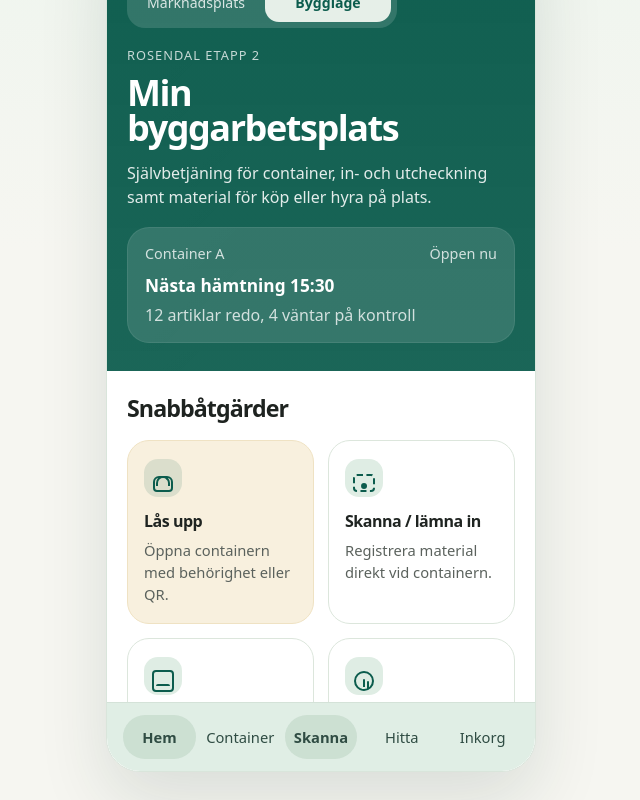
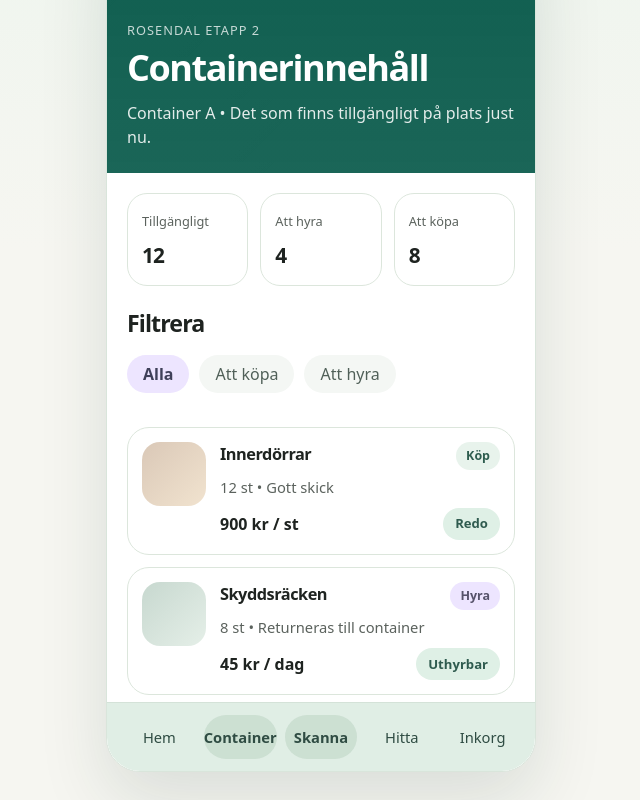
Before and after one commit to Alibd99/RebuildR, a React (Vite) app: page / in a window 1280 px wide. Both pictures are taken after a click on the button "Container". Shown: the part 116-916 px from the top of the page, without its empty margins (319-959 px from the left). Built offline with nearby package versions, Linux system fonts and the light colour scheme.

Commit message:
Added container screen navigation

```diff
--- a/src/App.tsx
+++ b/src/App.tsx
@@ -1,4 +1,56 @@
+import { useState } from "react";
+
+type Screen = "home" | "container";
+type Filter = "all" | "buy" | "rent";
+
+const containerItems = [
+  {
+    id: 1,
+    name: "Innerdörrar",
+    details: "12 st • Gott skick",
+    price: "900 kr / st",
+    type: "buy" as const,
+    status: "Redo",
+    imageClass: "item-image-a",
+  },
+  {
+    id: 2,
+    name: "Skyddsräcken",
+    details: "8 st • Returneras till container",
+    price: "45 kr / dag",
+    type: "rent" as const,
+    status: "Uthyrbar",
+    imageClass: "item-image-b",
+  },
+  {
+    id: 3,
+    name: "Plywoodskivor",
+    details: "26 st • Zon B",
+    price: "250 kr / st",
+    type: "buy" as const,
+    status: "Reserverad",
+    imageClass: "item-image-c",
+  },
+  {
+    id: 4,
+    name: "Elcentraler",
+    details: "4 st • Kräver kontroll",
+    price: "Väntar på kontroll",
+    type: "rent" as const,
+    status: "Kontroll",
+    imageClass: "item-image-d",
+  },
+];
+
 function App() {
+  const [screen, setScreen] = useState<Screen>("home");
+  const [filter, setFilter] = useState<Filter>("all");
+
+  const filteredItems = containerItems.filter((item) => {
+    if (filter === "all") return true;
+    return item.type === filter;
+  });
+
   return (
     <main className="app-shell">
       <div className="phone-frame">
@@ -11,12 +63,17 @@ function App() {
         </header>
 
         <div className="content-scroll">
+          {screen === "home" ? (
+            <>
               <section className="hero-panel">
                 <div className="mode-toggle" aria-label="Läge">
                   <button className="mode-button" type="button">
                     Marknadsplats
                   </button>
-              <button className="mode-button mode-button-active" type="button">
+                  <button
+                    className="mode-button mode-button-active"
+                    type="button"
+                  >
                     Byggläge
                   </button>
                 </div>
@@ -24,8 +81,8 @@ function App() {
                 <p className="eyebrow">Rosendal Etapp 2</p>
                 <h1>Min byggarbetsplats</h1>
                 <p className="lead">
-              Självbetjäning för container, in- och utcheckning samt material
-              för köp eller hyra på plats.
+                  Självbetjäning för container, in- och utcheckning samt
+                  material för köp eller hyra på plats.
                 </p>
 
                 <article className="site-summary">
@@ -43,82 +100,86 @@ function App() {
                   <h2>Snabbåtgärder</h2>
                 </div>
                 <div className="action-grid">
-              <article className="action-card action-card-primary">
+                  <button
+                    className="action-card action-card-button action-card-primary"
+                    type="button"
+                  >
                     <div className="action-icon" />
                     <h3>Lås upp</h3>
                     <p>Öppna containern med behörighet eller QR.</p>
-              </article>
+                  </button>
 
-              <article className="action-card">
+                  <button className="action-card action-card-button" type="button">
                     <div className="action-icon action-icon-scan" />
                     <h3>Skanna / lämna in</h3>
                     <p>Registrera material direkt vid containern.</p>
-              </article>
+                  </button>
 
-              <article className="action-card">
+                  <button
+                    className="action-card action-card-button"
+                    type="button"
+                    onClick={() => setScreen("container")}
+                  >
                     <div className="action-icon action-icon-box" />
                     <h3>Containerinnehåll</h3>
                     <p>Se allt som finns tillgängligt på platsen just nu.</p>
-              </article>
+                  </button>
 
-              <article className="action-card">
+                  <button className="action-card action-card-button" type="button">
                     <div className="action-icon action-icon-log" />
                     <h3>Händelselogg</h3>
                     <p>Öppna senaste in- och utcheckningar.</p>
-              </article>
+                  </button>
                 </div>
               </section>
 
               <section className="section">
                 <div className="section-heading">
                   <h2>I containern</h2>
-            </div>
-            <div className="filter-row">
-              <button className="filter-pill filter-pill-active" type="button">
-                Alla
-              </button>
-              <button className="filter-pill" type="button">
-                Att köpa
-              </button>
-              <button className="filter-pill" type="button">
-                Att hyra
+                  <button
+                    className="text-link"
+                    type="button"
+                    onClick={() => setScreen("container")}
+                  >
+                    Visa alla
                   </button>
                 </div>
 
                 <div className="item-list">
-              <article className="item-card">
+                  {containerItems.slice(0, 2).map((item) => (
+                    <article className="item-card" key={item.id}>
                       <div className="item-card-top">
-                  <div className="item-image item-image-a" />
-                  <span className="item-tag">Köp</span>
+                        <div className={`item-image ${item.imageClass}`} />
+                        <span
+                          className={
+                            item.type === "rent"
+                              ? "item-tag item-tag-rental"
+                              : "item-tag"
+                          }
+                        >
+                          {item.type === "rent" ? "Hyra" : "Köp"}
+                        </span>
                       </div>
-                <h3>Innerdörrar</h3>
-                <p>12 st • Gott skick</p>
-                <strong>900 kr / st</strong>
+                      <h3>{item.name}</h3>
+                      <p>{item.details}</p>
+                      <strong>{item.price}</strong>
                     </article>
+                  ))}
 
-              <article className="item-card">
-                <div className="item-card-top">
-                  <div className="item-image item-image-b" />
-                  <span className="item-tag item-tag-rental">Hyra</span>
-                </div>
-                <h3>Skyddsräcken</h3>
-                <p>8 st • Returneras till container</p>
-                <strong>45 kr / dag</strong>
-              </article>
-
-              <article className="item-card item-card-wide">
+                  <button
+                    className="item-card item-card-wide item-card-button"
+                    type="button"
+                    onClick={() => setScreen("container")}
+                  >
                     <div className="item-card-header">
                       <div>
-                    <span className="mini-label">Väntar på kontroll</span>
-                    <h3>Elcentraler</h3>
+                        <span className="mini-label">Container A</span>
+                        <h3>Öppna containerinnehåll</h3>
                       </div>
-                  <span className="status-pill status-pill-soft">4 st</span>
+                      <span className="status-pill">12 artiklar</span>
                     </div>
-                <p>
-                  Saknar slutlig kontroll innan publicering i byggläge eller
-                  marknadsplats.
-                </p>
-              </article>
+                    <p>Se köp, hyra och det som väntar på kontroll.</p>
+                  </button>
                 </div>
               </section>
 
@@ -141,13 +202,137 @@ function App() {
                   </article>
                 </div>
               </section>
+            </>
+          ) : (
+            <>
+              <section className="hero-panel hero-panel-compact">
+                <button
+                  className="back-link"
+                  type="button"
+                  onClick={() => setScreen("home")}
+                >
+                  ← Tillbaka
+                </button>
+                <p className="eyebrow">Rosendal Etapp 2</p>
+                <h1>Containerinnehåll</h1>
+                <p className="lead">
+                  Container A • Det som finns tillgängligt på plats just nu.
+                </p>
+              </section>
+
+              <section className="section">
+                <div className="container-summary-grid">
+                  <article className="summary-card">
+                    <span className="summary-label">Tillgängligt</span>
+                    <strong>12</strong>
+                  </article>
+                  <article className="summary-card">
+                    <span className="summary-label">Att hyra</span>
+                    <strong>4</strong>
+                  </article>
+                  <article className="summary-card">
+                    <span className="summary-label">Att köpa</span>
+                    <strong>8</strong>
+                  </article>
+                </div>
+              </section>
+
+              <section className="section">
+                <div className="section-heading">
+                  <h2>Filtrera</h2>
+                </div>
+                <div className="filter-row">
+                  <button
+                    className={
+                      filter === "all"
+                        ? "filter-pill filter-pill-active"
+                        : "filter-pill"
+                    }
+                    type="button"
+                    onClick={() => setFilter("all")}
+                  >
+                    Alla
+                  </button>
+                  <button
+                    className={
+                      filter === "buy"
+                        ? "filter-pill filter-pill-active"
+                        : "filter-pill"
+                    }
+                    type="button"
+                    onClick={() => setFilter("buy")}
+                  >
+                    Att köpa
+                  </button>
+                  <button
+                    className={
+                      filter === "rent"
+                        ? "filter-pill filter-pill-active"
+                        : "filter-pill"
+                    }
+                    type="button"
+                    onClick={() => setFilter("rent")}
+                  >
+                    Att hyra
+                  </button>
+                </div>
+              </section>
+
+              <section className="section section-tight">
+                <div className="container-list">
+                  {filteredItems.map((item) => (
+                    <article className="container-row" key={item.id}>
+                      <div className={`item-image ${item.imageClass}`} />
+                      <div className="container-row-content">
+                        <div className="container-row-top">
+                          <h3>{item.name}</h3>
+                          <span
+                            className={
+                              item.type === "rent"
+                                ? "item-tag item-tag-rental"
+                                : "item-tag"
+                            }
+                          >
+                            {item.type === "rent" ? "Hyra" : "Köp"}
+                          </span>
+                        </div>
+                        <p>{item.details}</p>
+                        <div className="container-row-bottom">
+                          <strong>{item.price}</strong>
+                          <span
+                            className={
+                              item.status === "Kontroll"
+                                ? "status-pill status-pill-soft"
+                                : "status-pill"
+                            }
+                          >
+                            {item.status}
+                          </span>
+                        </div>
+                      </div>
+                    </article>
+                  ))}
+                </div>
+              </section>
+            </>
+          )}
         </div>
 
         <nav className="bottom-nav" aria-label="Primär navigation">
-          <button className="nav-item nav-item-active" type="button">
+          <button
+            className={screen === "home" ? "nav-item nav-item-active" : "nav-item"}
+            type="button"
+            onClick={() => setScreen("home")}
+          >
             Hem
           </button>
-          <button className="nav-item" type="button">
+          <button
+            className={
+              screen === "container" ? "nav-item nav-item-active" : "nav-item"
+            }
+            type="button"
+            onClick={() => setScreen("container")}
+          >
             Container
           </button>
           <button className="nav-item nav-item-center" type="button">
@@ -164,4 +349,5 @@ function App() {
     </main>
   );
 }
+
 export default App;
--- a/src/styles.css
+++ b/src/styles.css
@@ -98,6 +98,11 @@ button {
   background:
     linear-gradient(180deg, rgba(12, 92, 77, 0.98), rgba(12, 92, 77, 0.94)),
     linear-gradient(135deg, rgba(255, 255, 255, 0.08), transparent);
+}
+
+.hero-panel-compact {
+  padding-top: 12px;
+  padding-bottom: 24px;
 }
 
 .content-scroll {
@@ -201,6 +206,26 @@ button {
   letter-spacing: -0.04em;
 }
 
+.text-link,
+.back-link {
+  color: inherit;
+  font-weight: 600;
+}
+
+.text-link {
+  color: var(--green-900);
+  font-size: 0.92rem;
+}
+
+.back-link {
+  display: inline-flex;
+  align-items: center;
+  margin-bottom: 6px;
+  padding: 0;
+  color: rgba(255, 255, 255, 0.84);
+  font-size: 0.92rem;
+}
+
 .card-stack,
 .question-list {
   display: grid;
@@ -218,6 +243,12 @@ button {
   border: 1px solid var(--line);
   border-radius: 22px;
   background: #ffffff;
+}
+
+.action-card-button {
+  display: block;
+  width: 100%;
+  text-align: left;
 }
 
 .action-card-primary {
@@ -463,6 +494,14 @@ button {
   background: linear-gradient(135deg, #c7d8cf, #e5efe8);
 }
 
+.item-image-c {
+  background: linear-gradient(135deg, #d9d0bb, #efe6d2);
+}
+
+.item-image-d {
+  background: linear-gradient(135deg, #d8dbe0, #eceff3);
+}
+
 .item-tag {
   display: inline-flex;
   align-items: center;
@@ -482,6 +521,12 @@ button {
 
 .item-card-wide {
   grid-column: 1 / -1;
+}
+
+.item-card-button {
+  display: block;
+  width: 100%;
+  text-align: left;
 }
 
 .item-card-header {
@@ -516,6 +561,83 @@ button {
 .status-pill-soft {
   background: var(--lavender-100);
   color: #57536b;
+}
+
+.section-tight {
+  padding-top: 6px;
+}
+
+.container-summary-grid {
+  display: grid;
+  grid-template-columns: repeat(3, minmax(0, 1fr));
+  gap: 12px;
+}
+
+.summary-card {
+  padding: 14px;
+  border: 1px solid var(--line);
+  border-radius: 20px;
+  background: #ffffff;
+}
+
+.summary-card strong {
+  display: block;
+  margin-top: 8px;
+  color: var(--ink-900);
+  font-size: 1.3rem;
+  letter-spacing: -0.04em;
+}
+
+.summary-label {
+  color: var(--ink-700);
+  font-size: 0.8rem;
+}
+
+.container-list {
+  display: grid;
+  gap: 12px;
+}
+
+.container-row {
+  display: grid;
+  grid-template-columns: 64px minmax(0, 1fr);
+  gap: 14px;
+  padding: 14px;
+  border: 1px solid var(--line);
+  border-radius: 22px;
+  background: #ffffff;
+}
+
+.container-row-content {
+  min-width: 0;
+}
+
+.container-row-top,
+.container-row-bottom {
+  display: flex;
+  align-items: start;
+  justify-content: space-between;
+  gap: 10px;
+}
+
+.container-row-top h3 {
+  margin: 0;
+  font-size: 1.02rem;
+  letter-spacing: -0.03em;
+}
+
+.container-row-content p {
+  margin: 6px 0 10px;
+  color: var(--ink-700);
+  font-size: 0.92rem;
+}
+
+.container-row-bottom {
+  align-items: center;
+}
+
+.container-row-bottom strong {
+  color: var(--ink-900);
 }
 
 .todo-list {
```
Lines whose indentation alone changed are shown as unchanged.
